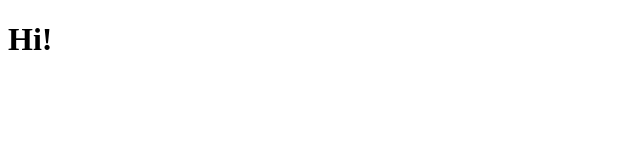
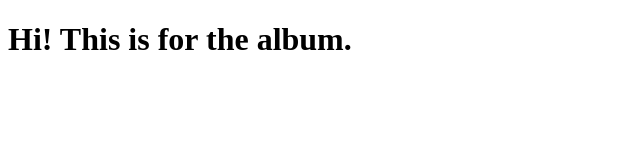
Before and after one commit to Haaris-K/album-holiday, a plain HTML site: page index.html in a window 1280 px wide. Shown: the whole page, without its empty margins (0-640 px from the left). Drawn offline with Linux system fonts and the light colour scheme.

Commit message:
Proper HTML

```diff
--- a/index.html
+++ b/index.html
@@ -6,6 +6,6 @@
     <title>Document</title>
 </head>
 <body>
-    <h1>Hi!</h1>
+    <h1>Hi! This is for the album.</h1>
 </body>
 </html>
```
